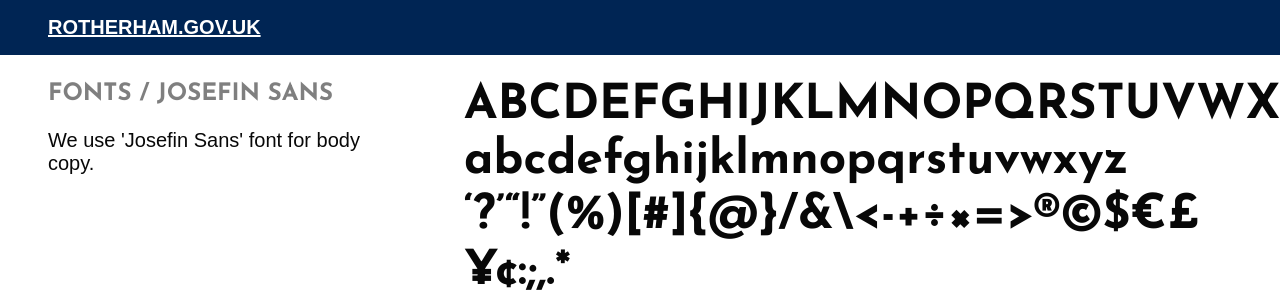
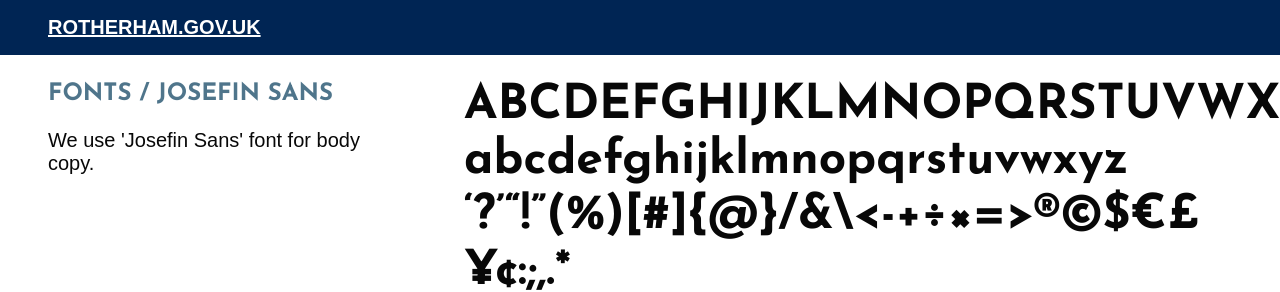
Before and after one commit to rothgov/design-manual, a Jekyll site: the page built from font-josefin.html, in a window 1280 px wide. Shown: the top 292 px of the page. Built offline with Jekyll 4.4.1, drawn with Linux system fonts in a browser that asks for light colours; some web fonts are replaced.

Commit message:
Update font-josefin.html

```diff
--- a/font-josefin.html
+++ b/font-josefin.html
@@ -6,7 +6,7 @@ layout: default
 <section>
   <div class="container ph3 pv3 center flex flex-column flex-row-l">
     <div class="ph4-l w-third-l">
-      <h1 class="mt2 f3 lh-title fw7 measure josefin ttu grey-5">Fonts <span class="fw6">/ Josefin Sans</span></h1>
+      <h1 class="mt2 f3 lh-title fw7 measure josefin ttu blue-grey-5">Fonts <span class="fw6">/ Josefin Sans</span></h1>
       <p>We use 'Josefin Sans' font for body copy.</p>
     </div>
     <div class="ph4-l mt2 w-two-thirds-l">
```
